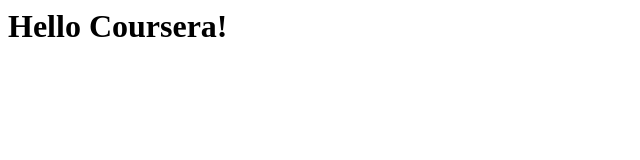
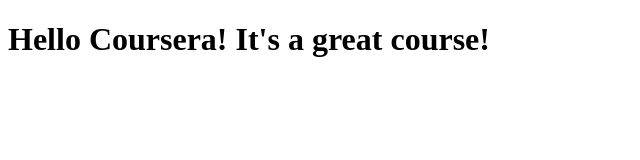
Before and after one commit to y-ch-f/coursera_web-develop, a plain HTML site: page site/index.html in a window 1280 px wide. Shown: the whole page, without its empty margins (0-640 px from the left). Drawn offline with Linux system fonts and the light colour scheme.

Commit message:
small addition to our page content.

```diff
--- a/site/index.html
+++ b/site/index.html
@@ -1,9 +1,10 @@
+<!DOCTYPE html>
 <html>
     <head>
         <title>Hello Coursera!</title>
     </head>
 
     <body>
-        <h1>Hello Coursera!</h1>
+        <h1>Hello Coursera! It's a great course!</h1>
     <body>
 </html>
```
